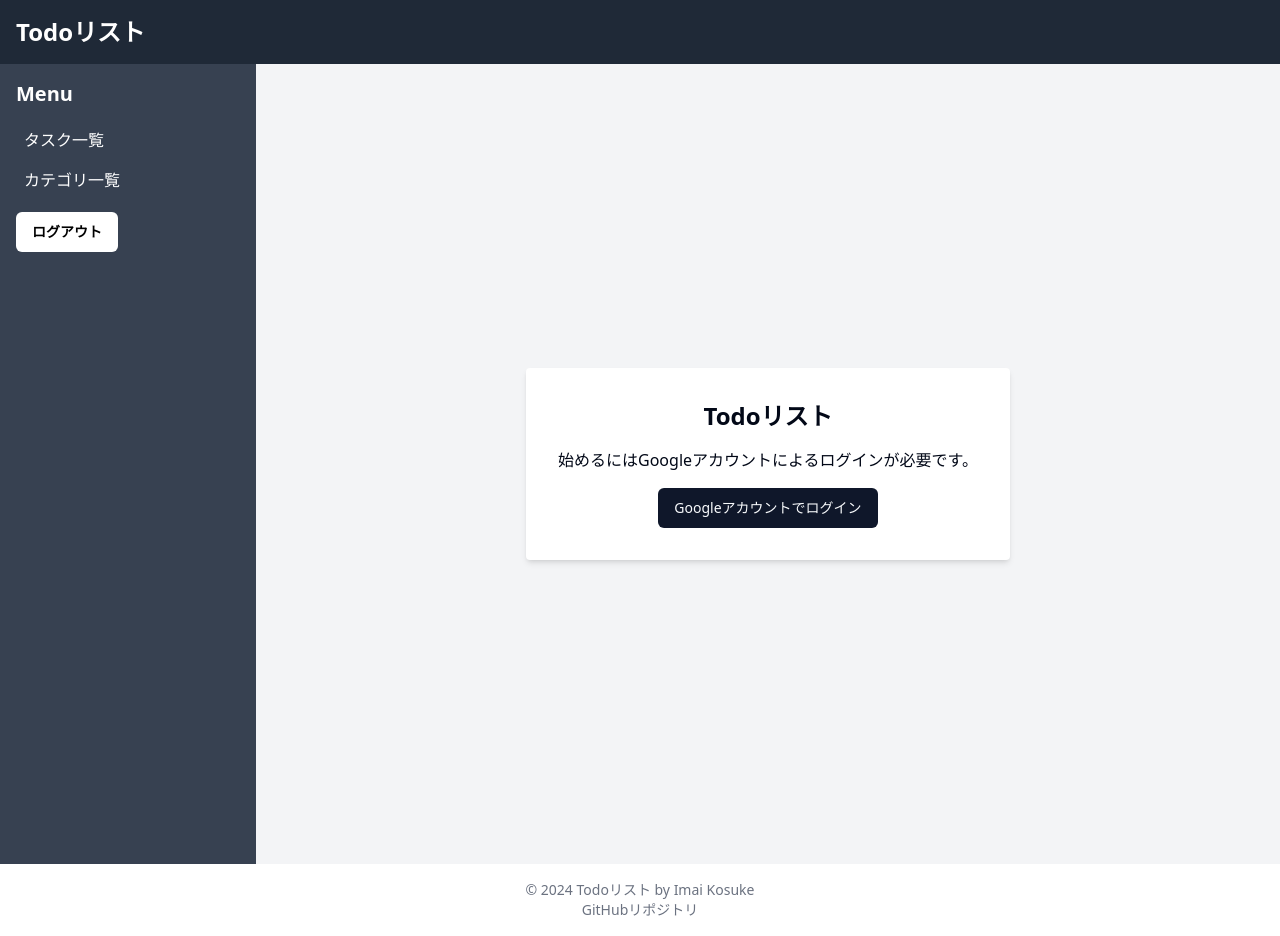
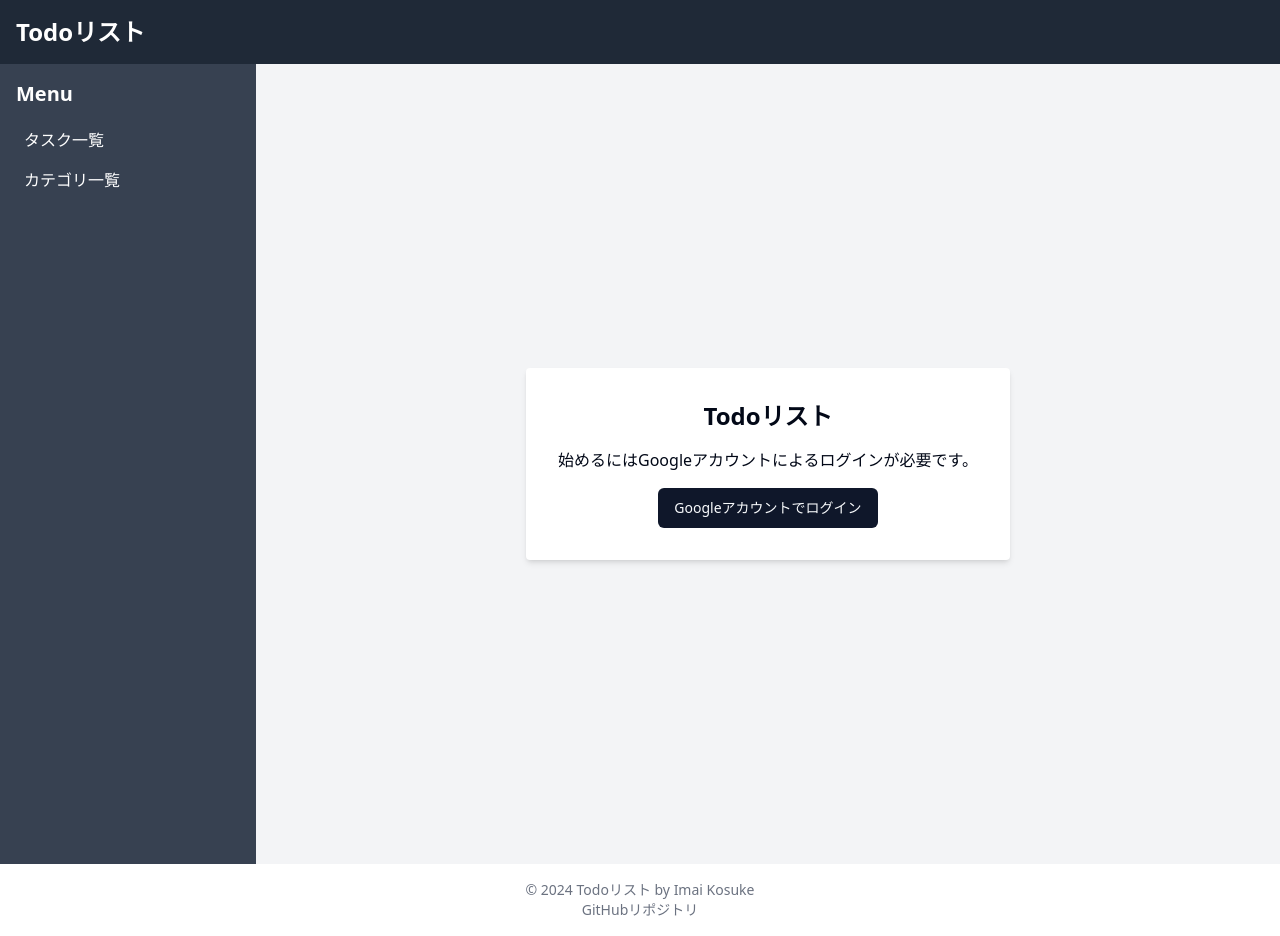
Before and after one commit to imaikosuke/todo-app, a React (Vite) app: page /login in a window 1280 px wide. Built offline with nearby package versions, Linux system fonts and the light colour scheme; no server answers.

Commit message:
ログイン状態によって、Sidebarの表示を変更

```diff
--- a/src/AppRouter.tsx
+++ b/src/AppRouter.tsx
@@ -34,7 +34,7 @@ export const AppRoutes = () => {
     <div className="min-h-screen flex flex-col">
       <Header />
       <div className="flex flex-grow">
-        <Sidebar />
+        <Sidebar isSignedIn={isSignedIn}/>
         <Routes>
           <Route
             path="/"
--- a/src/pages/Sidebar/Sidebar.tsx
+++ b/src/pages/Sidebar/Sidebar.tsx
@@ -3,7 +3,11 @@
 import { Link } from 'react-router-dom';
 import LogoutButton from '@/components/LogoutButton';
 
-const Sidebar: React.FC = () => {
+interface SidebarProps {
+  isSignedIn: boolean;
+}
+
+const Sidebar: React.FC<SidebarProps> = ({ isSignedIn }) => {
   return (
     <div className="w-64 bg-gray-700 text-white p-4">
       <h2 className="text-xl font-bold mb-4">Menu</h2>
@@ -19,9 +23,12 @@ const Sidebar: React.FC = () => {
           </Link>
         </li>
       </ul>
-      <div className="mt-4">
+      {isSignedIn && (
+        <div className="mt-4">
         <LogoutButton />
       </div>
+      )}
+
     </div>
   );
 };
```
